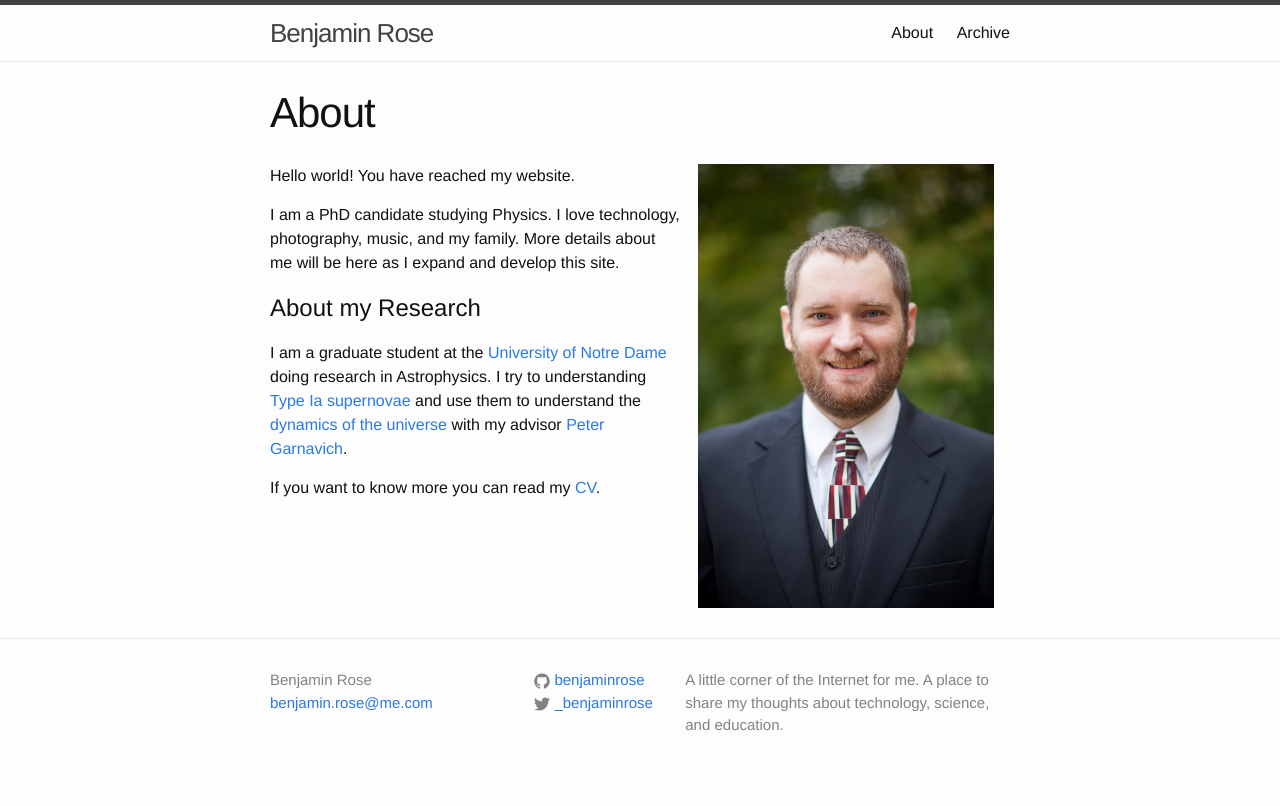
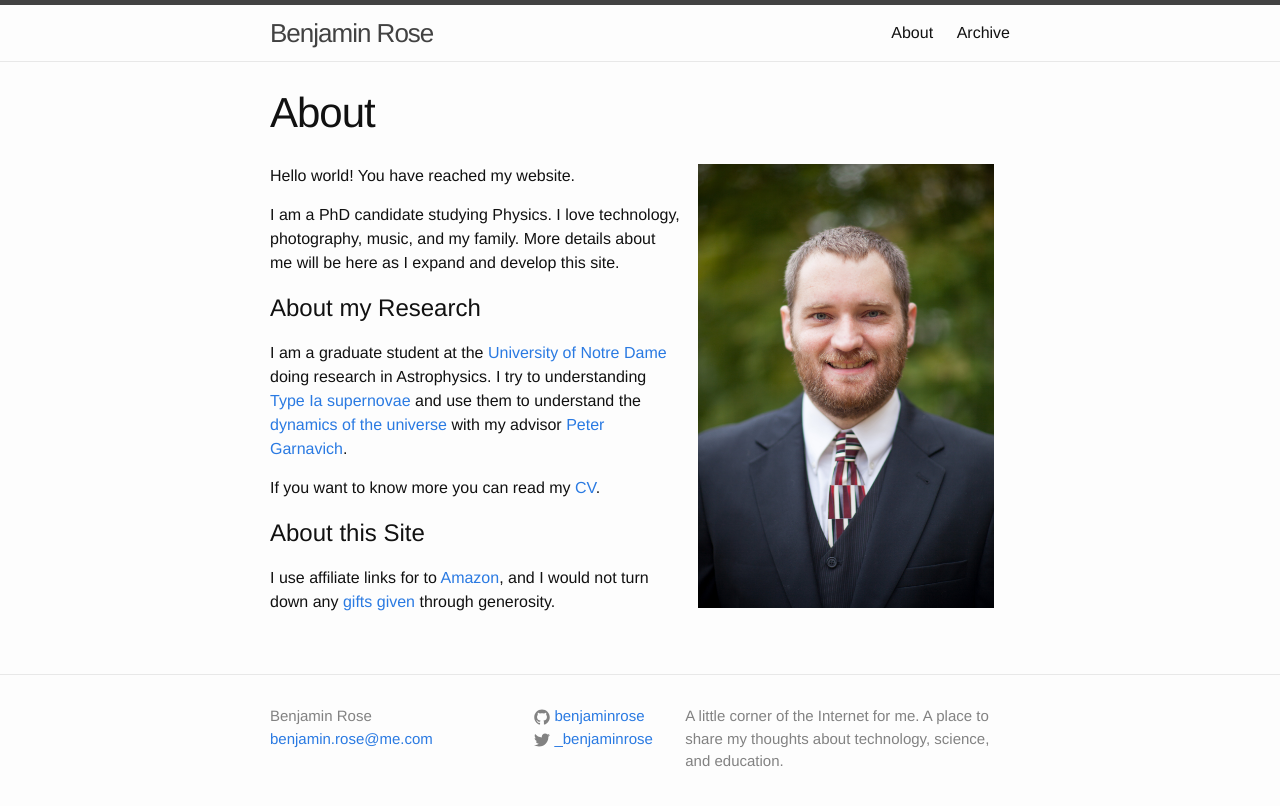
Before and after one commit to benjaminrose/benjaminrose.github.io, a Jekyll site: the page built from about.md, in a window 1280 px wide. Shown: the top 806 px of the page. Built offline with Jekyll 4.4.1, drawn with Linux system fonts in a browser that asks for light colours.

Commit message:
add affiliate links and fix CV embeds.

```diff
--- a/about.md
+++ b/about.md
@@ -24,3 +24,10 @@ I am a graduate student at the [University of Notre Dame][nd-phys] doing researc
 If you want to know more you can read my [CV].
 
 [CV]: /cv/
+
+# About this Site
+
+I use affiliate links for to [Amazon], and I would not turn down any [gifts given][square] through generosity.
+
+[Amazon]: https://www.amazon.com//ref=as_li_ss_tl?ie=UTF8&linkCode=ll2&tag=benjaminros0f-20&linkId=de5cbac379cbc21e038681e2dd313f77
+[square]: https://cash.me/$rose
```
Also changed, not shown: cv.md (+5 -2 lines).
